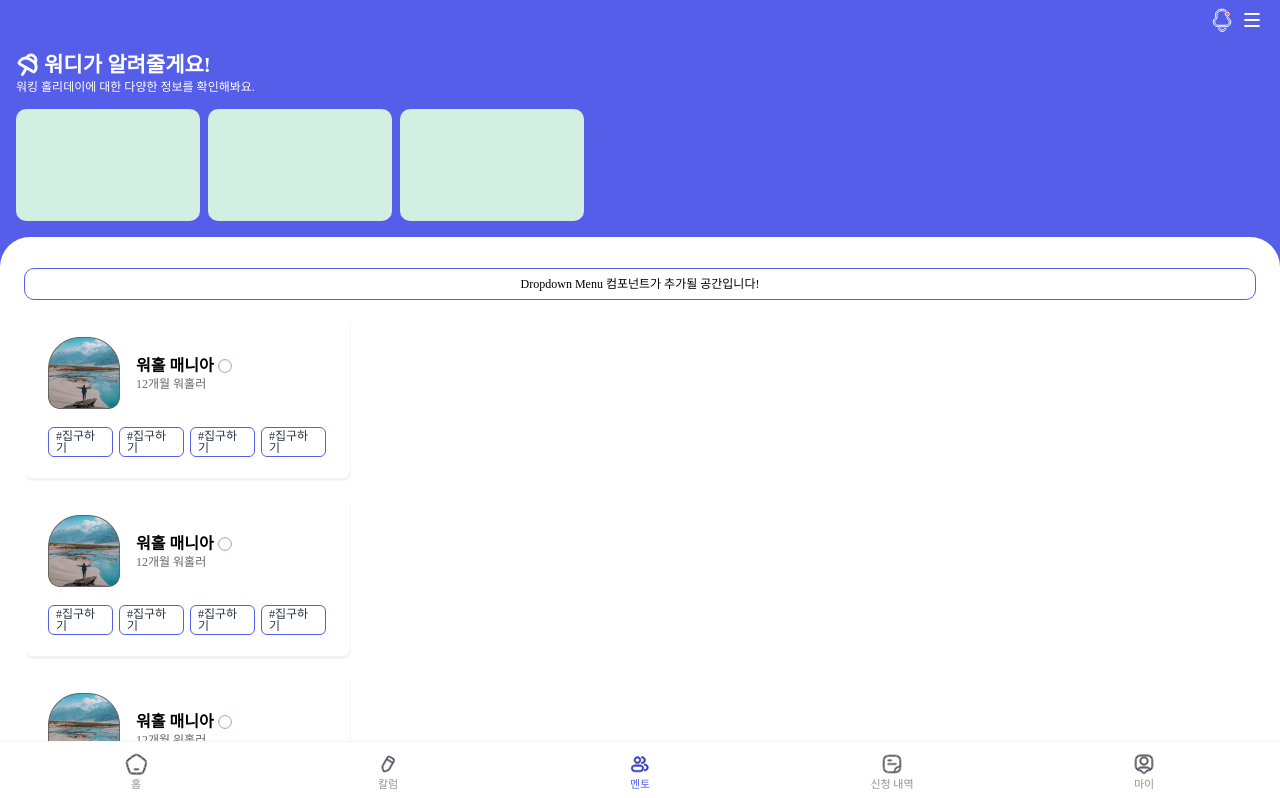
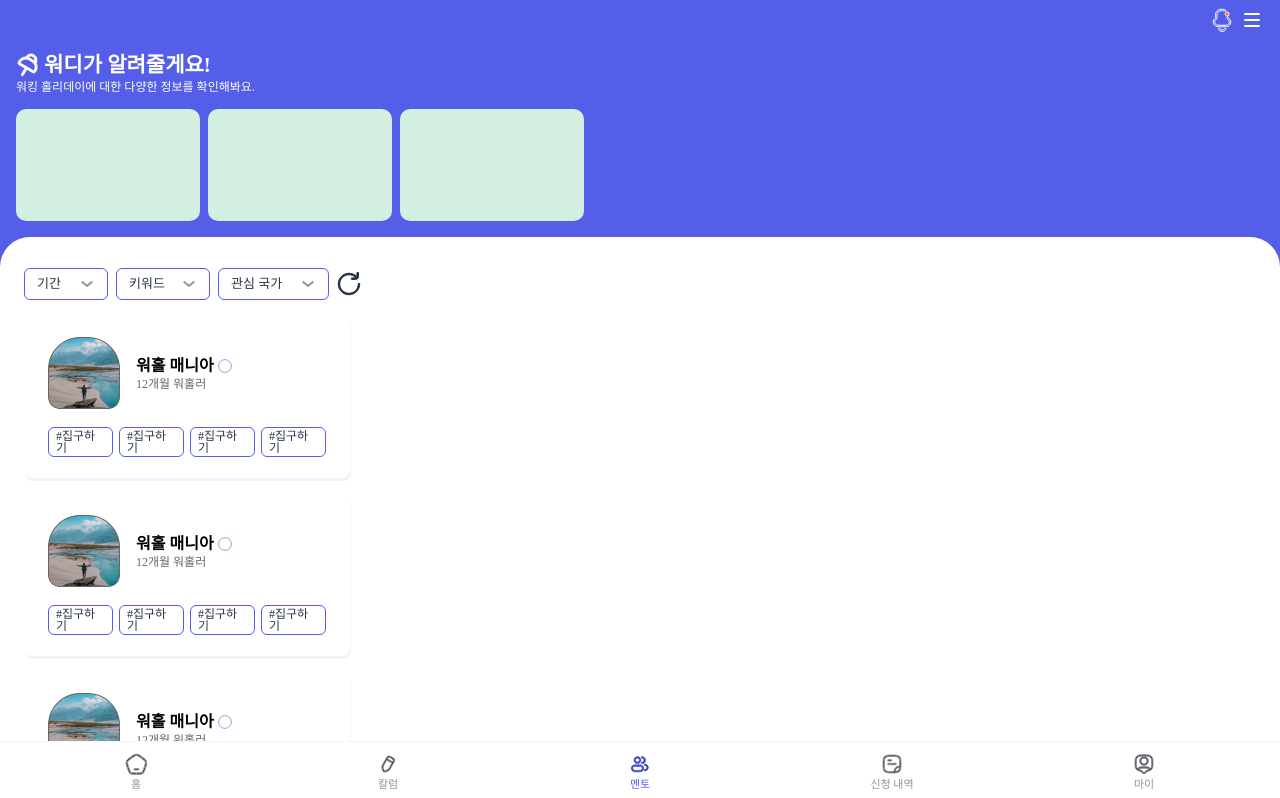
Before and after one commit to Team-Wordi/Wordi, a React (Create React App) app in the folder client/: page /Wordi/mentor_list in a window 1280 px wide. Shown: the top 798 px of the page. Built offline with nearby package versions, Linux system fonts and the light colour scheme; a web font is replaced by a local one.

Commit message:
Feat: [#100] 월별, 키워드별, 관심 국가별 DropdownMenu 컴포넌트 추가

```diff
--- a/client/src/components/MentorList/Body.tsx
+++ b/client/src/components/MentorList/Body.tsx
@@ -2,6 +2,10 @@ import React from 'react';
 import styled from 'styled-components';
 import { COLORS } from 'styles/Theme';
 import MentorListCard from 'components/MentorList/MentorListCard';
+import MonthFilter from './MonthFilter';
+import KeywordFilter from './KeywordFilter';
+import NationFilter from './NationFilter';
+import RefreshIcon from 'components/icon/RefreshIcon';
 
 const Container = styled.div`
   padding: 31px 24px;
@@ -19,18 +23,47 @@ const DropdownMenuWrapper = styled.div`
   align-items: center;
   margin-bottom: 24px;
 
-  /* 추후 Dropdown Menu 컴포넌트 개발 이후 삭제될 속성들입니다. */
-  width: 100%;
-  height: 32px;
-  border: 1px solid ${COLORS.primary};
-  border-radius: 10px;
-  justify-content: center;
+  & > div {
+    margin-right: 8px;
+  }
+
+  :nth-child(3) {
+    margin-right: 2px;
+  }
+
+  :last-child() {
+    margin-right: 0;
+  }
 `;
 
+// const SearchButton = styled.button`
+//   display: flex;
+//   justify-content: center;
+//   align-items: center;
+
+//   border-radius: 5px;
+//   background: ${COLORS.primary};
+
+//   font-family: 'Pretendard';
+//   font-size: 14px;
+//   line-height: 16px;
+//   color: ${COLORS.white};
+
+//   padding: 8px 17px;
+//   margin-right: 0;
+// `;
+
 const Body = () => {
+  const refreshAllSelected = () => {};
+
   return (
     <Container>
-      <DropdownMenuWrapper>Dropdown Menu 컴포넌트가 추가될 공간입니다!</DropdownMenuWrapper>
+      <DropdownMenuWrapper>
+        <MonthFilter />
+        <KeywordFilter />
+        <NationFilter />
+        <RefreshIcon size={24} color={COLORS.black} onClick={refreshAllSelected} />
+      </DropdownMenuWrapper>
       <MentorListCard />
       <MentorListCard />
       <MentorListCard />
```
